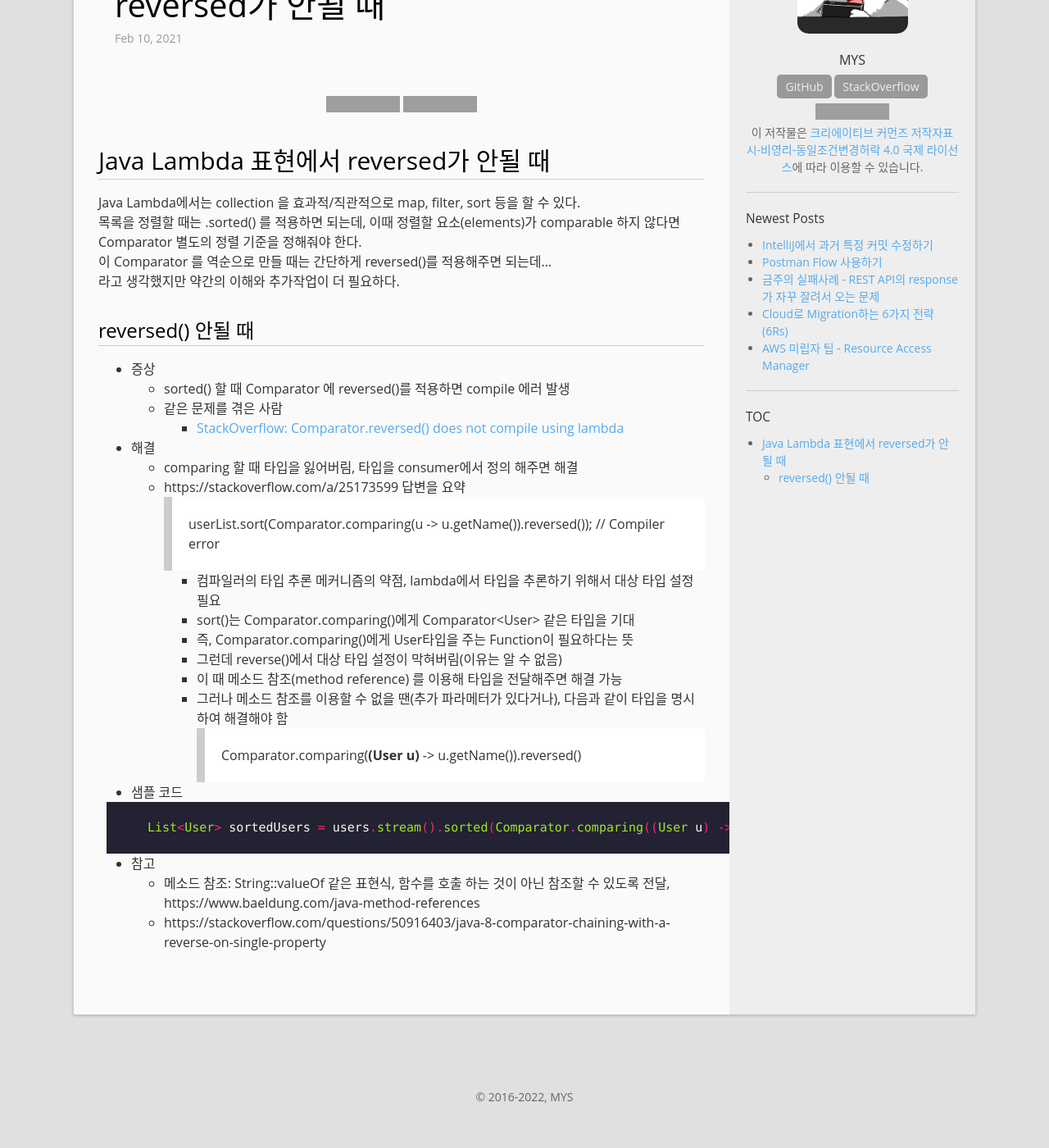
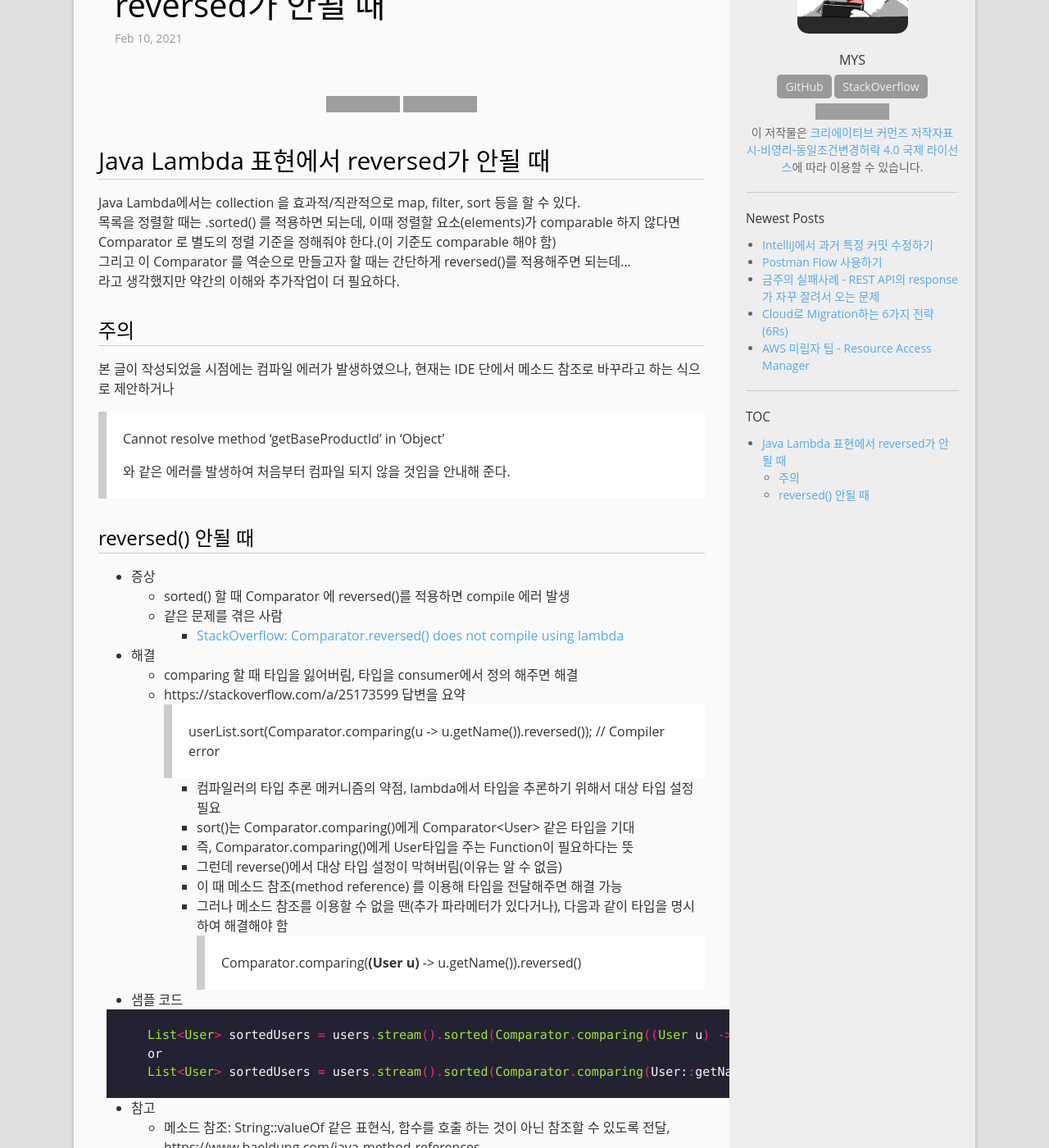
Before and after one commit to mystria/mystria.github.io, a Jekyll site: the page built from _posts/2021-02-10-fail-case-java-lambda-reversed.md, in a window 1280 px wide and 1400 px high, scrolled down 216 px. Shown: the whole window at 82% size. Built offline with Jekyll 4.4.1, drawn with Linux system fonts in a browser that asks for light colours; comment, search, counter and statistics services are not loaded; grey boxes are pictures that could not be loaded.

Commit message:
Update content

```diff
--- a/_posts/2021-02-10-fail-case-java-lambda-reversed.md
+++ b/_posts/2021-02-10-fail-case-java-lambda-reversed.md
@@ -8,9 +8,15 @@ comments: true
 
 # Java Lambda 표현에서 reversed가 안될 때
 Java Lambda에서는 collection 을 효과적/직관적으로 map, filter, sort 등을 할 수 있다.
-목록을 정렬할 때는 .sorted() 를 적용하면 되는데, 이때 정렬할 요소(elements)가 comparable 하지 않다면 Comparator 별도의 정렬 기준을 정해줘야 한다.
-이 Comparator 를 역순으로 만들 때는 간단하게 reversed()를 적용해주면 되는데...
+목록을 정렬할 때는 .sorted() 를 적용하면 되는데, 이때 정렬할 요소(elements)가 comparable 하지 않다면 Comparator 로 별도의 정렬 기준을 정해줘야 한다.(이 기준도 comparable 해야 함)
+그리고 이 Comparator 를 역순으로 만들고자 할 때는 간단하게 reversed()를 적용해주면 되는데...
 라고 생각했지만 약간의 이해와 추가작업이 더 필요하다.
+
+## 주의
+본 글이 작성되었을 시점에는 컴파일 에러가 발생하였으나, 현재는 IDE 단에서 메소드 참조로 바꾸라고 하는 식으로 제안하거나
+> Cannot resolve method 'getBaseProductId' in 'Object'
+>
+와 같은 에러를 발생하여 처음부터 컴파일 되지 않을 것임을 안내해 준다.
 
 ## reversed() 안될 때
 * 증상
@@ -21,6 +27,7 @@ Java Lambda에서는 collection 을 효과적/직관적으로 map, filter, sort
   + comparing 할 때 타입을 잃어버림, 타입을 consumer에서 정의 해주면 해결
   + https://stackoverflow.com/a/25173599 답변을 요약
     > userList.sort(Comparator.comparing(u -> u.getName()).reversed()); // Compiler error
+    >
     + 컴파일러의 타입 추론 메커니즘의 약점, lambda에서 타입을 추론하기 위해서 대상 타입 설정 필요
     + sort()는 Comparator.comparing()에게 Comparator\<User\> 같은 타입을 기대
     + 즉, Comparator.comparing()에게 User타입을 주는 Function이 필요하다는 뜻
@@ -28,10 +35,13 @@ Java Lambda에서는 collection 을 효과적/직관적으로 map, filter, sort
     + 이 때 메소드 참조(method reference) 를 이용해 타입을 전달해주면 해결 가능
     + 그러나 메소드 참조를 이용할 수 없을 땐(추가 파라메터가 있다거나), 다음과 같이 타입을 명시하여 해결해야 함
     > Comparator.comparing(**(User u)** -> u.getName()).reversed()
+    >
 
 * 샘플 코드
   ~~~ java
   List<User> sortedUsers = users.stream().sorted(Comparator.comparing((User u) -> u.getName()).reversed()).collect(Collectors.toList());
+  or
+  List<User> sortedUsers = users.stream().sorted(Comparator.comparing(User::getName).reversed()).collect(Collectors.toList());
   ~~~
 
 * 참고
```
